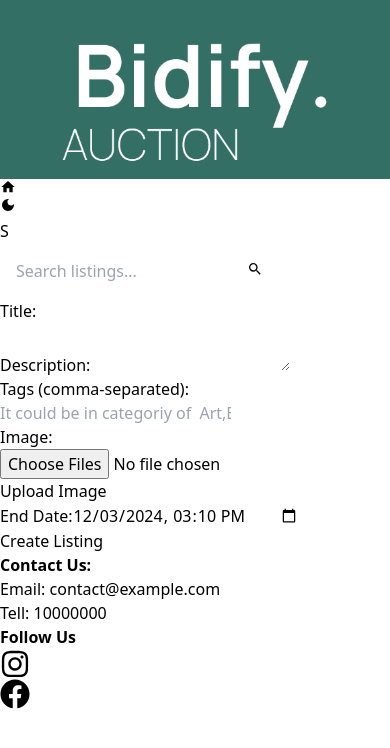
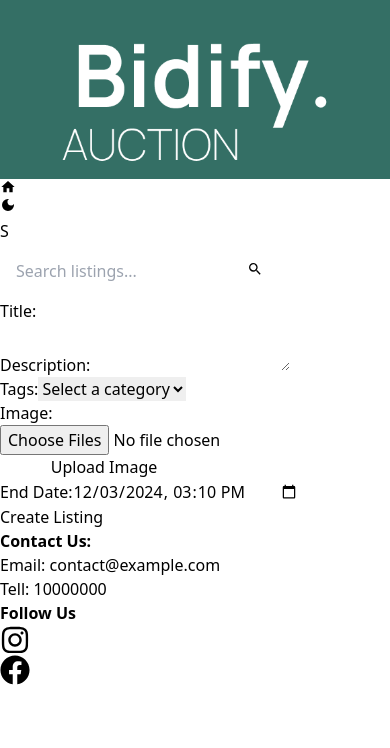
Before and after one commit to VAbrishamii/Bidify-Auction, a React (Create React App) app in the folder bidify/: page /Createlist in a window 390 px wide. Shown: the top 748 px of the page. Built offline with nearby package versions, Linux system fonts and the light colour scheme; sample sign-in values are in the browser's storage.

Commit message:
make createlist form responsive

```diff
--- a/bidify/src/components/ImageUploader.jsx
+++ b/bidify/src/components/ImageUploader.jsx
@@ -76,7 +76,7 @@ const ImageUploader = ({ onImageUploaded }) => {
         onChange={handleFileChange}
         multiple
       />
-      <button className="btn" onClick={uploadImage} disabled={uploading}>
+      <button className="btn ml-8 w-36" onClick={uploadImage} disabled={uploading}>
         {uploading ? "Uploading..." : "Upload Image"}
       </button>
       {imageUrls.length > 0 && (
--- a/bidify/src/components/RegisterForm.jsx
+++ b/bidify/src/components/RegisterForm.jsx
@@ -59,7 +59,7 @@ const RegisterForm = ({ onregisterSuccess }) => {
     </div>
 
     <form  className='form my-28' onSubmit={handleSubmit}>
-        <div className="container mx-auto">
+        <div>
 
         <label>Name: <span className="text-red-default">*</span> </label>
         <input
--- a/bidify/src/pages/Createlist.jsx
+++ b/bidify/src/pages/Createlist.jsx
@@ -2,6 +2,8 @@ import React from "react";
 import AuctionAPI from "../service/AuctionAPI";
 import ImageUploader from "../components/ImageUploader";
 import { useNavigate } from "react-router-dom";
+
+
 
 
 const Createlist = () => {
@@ -15,8 +17,7 @@ const Createlist = () => {
 
   const [loading, setLoading] = React.useState(false);
   const auctionAPI = new AuctionAPI();
-
-
+  const [activeTag, setActiveTag] = React.useState([]);
 
   const handleChange = (e) => {
     const { name, value } = e.target;
@@ -58,7 +59,8 @@ const Createlist = () => {
       const data = {
         title: formData.title,
         description: formData.description,
-        tags: formData.tags.split(',').map((tag) => tag.trim()),
+        tags: [formData.tags],
+        // tags: formData.tags.split(',').map((tag) => tag.trim()),
         media: formData.image.map((url) => ({ url, alt: "Auction Image" })),
         endsAt: endDate.toISOString(),
     };
@@ -79,10 +81,10 @@ const Createlist = () => {
 }
 
 return (
-<div className="form">
+<div>
   {/* <h1>Create Auction Listing</h1> */}
-  <form onSubmit={handleSubmit}>
-      <div>
+  <form  className='form' onSubmit={handleSubmit}>
+      <div className="form-group">
           <label htmlFor="title">Title:</label>
           <input
               type="text"
@@ -94,7 +96,7 @@ return (
           />
       </div>
 
-      <div>
+      <div className="form-group">
           <label htmlFor="description">Description:</label>
           <textarea
               id="description"
@@ -105,24 +107,32 @@ return (
           />
       </div>
 
-      <div>
-          <label htmlFor="tags" >Tags (comma-separated):</label>
-          <input
-              type="text"
-              id="tags"
-              name="tags"
-              placeholder="It could be in categoriy of  Art,Electornics,Decorative ans Accessories"
-              value={formData.tags}
-              onChange={handleChange}
-          />
-      </div>
 
-      <div>
+       <div className="form-group">
+          <label htmlFor="tags">Tags:</label>
+          <select
+            id="tags"
+            name="tags"
+            value={formData.tags}
+            onChange={handleChange}
+            required
+          >
+            <option value="">Select a category</option>
+            <option value="art">Art</option>
+            <option value="electronics">Electronics</option>
+            <option value="decorative">Decorative</option>
+            <option value="accessories">Accessories</option>
+          </select>
+        </div>
+
+
+
+      <div className="form-group">
           <label htmlFor="image">Image: </label>
           <ImageUploader onImageUploaded={handleImageUpload} />
       </div>
 
-      <div>
+      <div className="form-group">
           <label htmlFor="endDate">End Date:</label>
           <input
               type="datetime-local"
--- a/bidify/src/styles/layout.css
+++ b/bidify/src/styles/layout.css
@@ -14,7 +14,10 @@
    @apply flex justify-center gap-4 p-4;
 }
 .form{
-   @apply min-h-screen md:w-1/2 md:m-0 flex flex-col justify-center items-center gap-4 max-w-xl mx-auto bg-white p-8 rounded-lg space-y-6 m-4;
+   @apply min-h-screen md:w-1/2  flex flex-col justify-center items-center gap-4 max-w-xl mx-auto bg-white p-8 rounded-lg space-y-6 m-4;
+}
+.form-group{
+   @apply flex justify-center items-center gap-4;
 }
 .btn{
    @apply w-60 bg-primary-default text-white rounded-md mb-4 px-4 py-2 hover:bg-primary-hover transition-colors duration-200;
@@ -28,3 +31,13 @@
  .logo{
    @apply w-56 h-24;
  }
+ @media (max-width: 768px){
+   .avatar{
+     @apply w-8 h-8;
+   }
+ }
+@media (max-width: 425px){
+   .form{
+     @apply p-0;
+   }
+ }
--- a/bidify/src/styles/utilities.css
+++ b/bidify/src/styles/utilities.css
@@ -11,34 +11,42 @@ input[type="text"] {
   @apply border md:w-96 w-80 border-gray-300 rounded-md p-2 mr-5 ml-5 sm:mr-2;
 }
 input[type="email"] {
-  @apply border w-96 md:w-80 border-gray-300 rounded-md p-2 mr-5 ml-5;
+  @apply border md:w-96 w-80 border-gray-300 rounded-md p-2 mr-5 ml-5;
 }
 input[type="password"] {
-  @apply border w-96 md:w-80 border-gray-300 rounded-md p-2 mr-5 ml-5;
+  @apply border md:w-96 w-80 border-gray-300 rounded-md p-2 mr-5 ml-5;
 }
 input[type="submit"] {
   @apply bg-primary-default text-white rounded-md px-4 py-2 hover:bg-primary-hover transition-colors duration-200;
 }
 input[type='dateTime-local'] {
-  @apply w-96 p-2 mr-5;
+  @apply border rounded-md w-96 p-2 mr-5;
 }
 label {
   @apply text-gray-dark font-medium text-sm block ml-5;
+  min-width: 90px;
 }
 input[type="file"] {
-  @apply w-64 mb-4;
+  @apply  rounded-md w-96 md:w-80 mb-4 mr-5 ml-5 p-2;
+
 }
 textarea {
-  @apply border w-96 border-gray-300 rounded-md p-2 mr-5;
+  @apply border md:w-96 w-80 border-gray-300 rounded-md mr-8 ml-8 p-2;
 }
-@media (max-width: 425px){
+select {
+  @apply border md:w-96 w-80 border-gray-300 rounded-md p-2 mx-5;
+}
+@media (max-width: 768px){
   input[type='text'] {
-    @apply w-64;
+    @apply w-80;
   }
   input[type='email'] {
-    @apply w-64;
+    @apply w-80;
   }
   input[type='password'] {
-    @apply w-64;
+    @apply w-80;
+  }
+  textarea {
+    @apply w-80;
   }
 }
```
Also changed, not shown: bidify/src/components/FilterByTags.jsx (line endings or trailing spaces).
